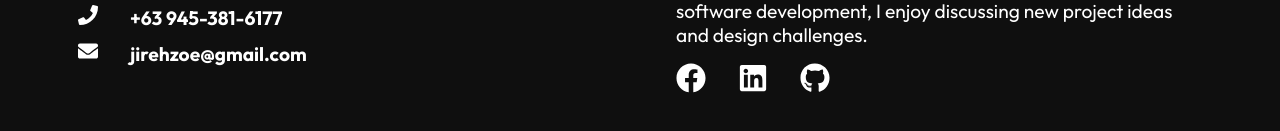
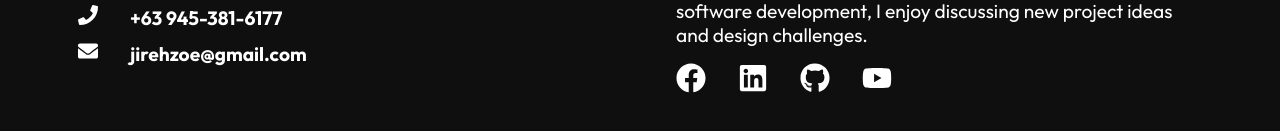
Before and after one commit to zoecabrales/jz-portfolio, a React (Create React App) app: page / in a window 1280 px wide. Shown: the part 2579-2710 px from the top of the page. Built offline with nearby package versions, Linux system fonts and the light colour scheme.

Commit message:
added youtube navigation functions

```diff
--- a/src/components/Footer/Footer.js
+++ b/src/components/Footer/Footer.js
@@ -6,6 +6,7 @@ import {
   FaHome,
   FaLinkedin,
   FaPhone,
+  FaYoutube,
 } from "react-icons/fa";
 
 import "./FooterStyles.css";
@@ -22,6 +23,11 @@ const Footer = () => {
 
   const navToGithub = () => {
     return (window.location.href = "https://github.com/zoecabrales");
+  };
+
+  const navToYT = () => {
+    return (window.location.href =
+      "https://www.youtube.com/@jirehzoecabrales5060");
   };
 
   return (
@@ -101,6 +107,13 @@ const Footer = () => {
                 onClick={navToGithub}
               />
             </div>
+            <div className="social-fb" data-aos="zoom-in" data-aos-delay="300">
+              <FaYoutube
+                size={30}
+                style={{ color: "#fff", marginRight: "2rem" }}
+                onClick={navToYT}
+              />
+            </div>
           </div>
         </div>
       </div>
```
